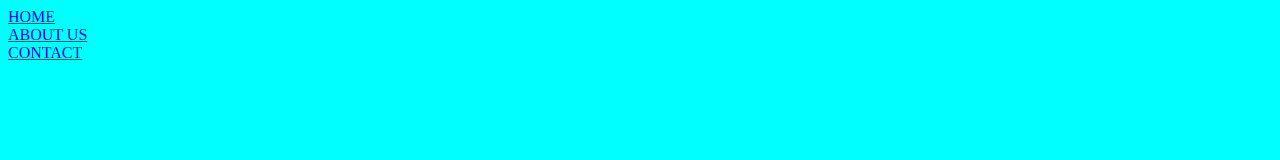
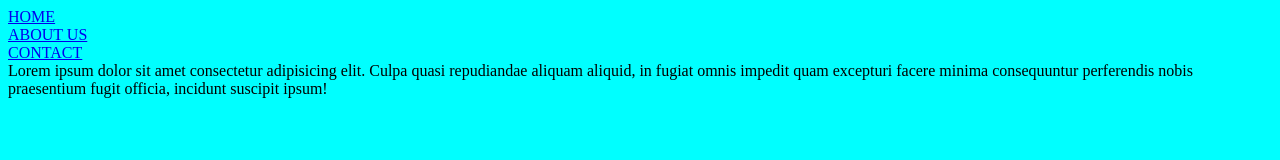
Before and after one commit to RoxanaArdeleanu/1stproject, a plain HTML site: page index.html in a window 1280 px wide. Drawn offline with Linux system fonts and the light colour scheme.

Commit message:
primul commit in branchul exercitiul1

```diff
--- a/index.html
+++ b/index.html
@@ -12,5 +12,12 @@
       <div><a href="#">ABOUT US</a></div>
       <div><a href="#">CONTACT</a></div>
     </nav>
+
+    <div>
+      Lorem ipsum dolor sit amet consectetur adipisicing elit. Culpa quasi
+      repudiandae aliquam aliquid, in fugiat omnis impedit quam excepturi facere
+      minima consequuntur perferendis nobis praesentium fugit officia, incidunt
+      suscipit ipsum!
+    </div>
   </body>
 </html>
```
